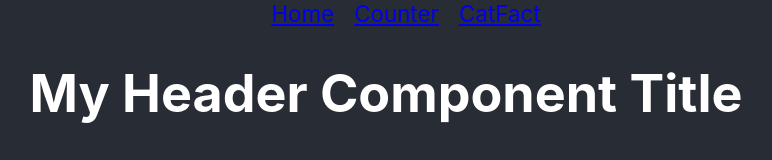
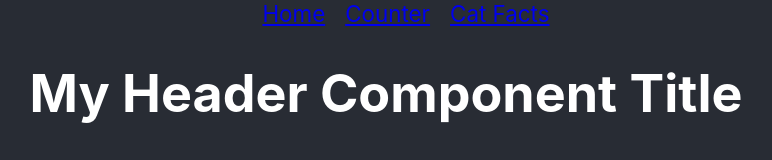
Before and after one commit to JulieKodehode/moduled_react, a React (Create React App) app: page / in a window 1280 px wide. Shown: the top 160 px of the page, without its empty margins (254-1026 px from the left). Built offline with nearby package versions, Linux system fonts and the light colour scheme.

Commit message:
Updated nav bar

```diff
--- a/src/routes/NavBar.jsx
+++ b/src/routes/NavBar.jsx
@@ -19,7 +19,7 @@ const NavBar = () => {
 						<NavLink to="/Counter">Counter</NavLink>
 					</li>
 					<li className={styles.Li}>
-						<NavLink to="/CatFact">CatFact</NavLink>
+						<NavLink to="/CatFact">Cat Facts</NavLink>
 					</li>
 					{/* The / in Link to is nesting the Home, About and Contact inside App(?) */}
 				</ul>
```
